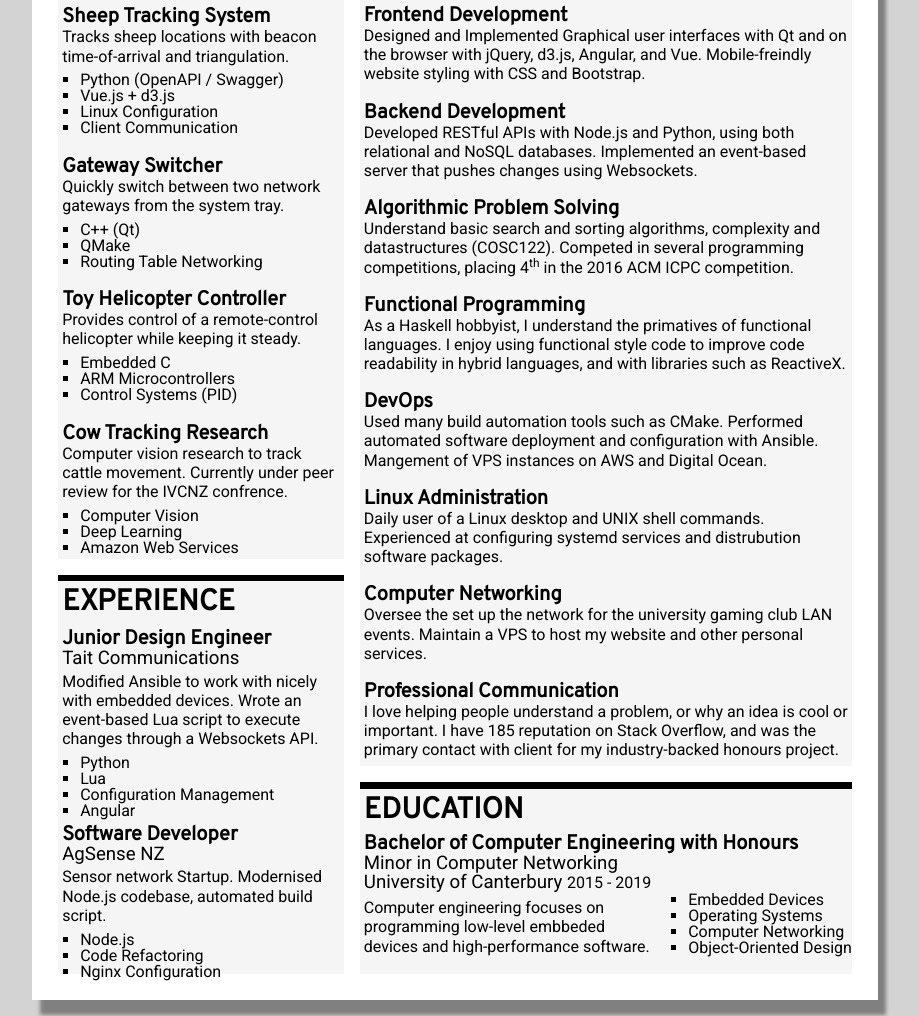
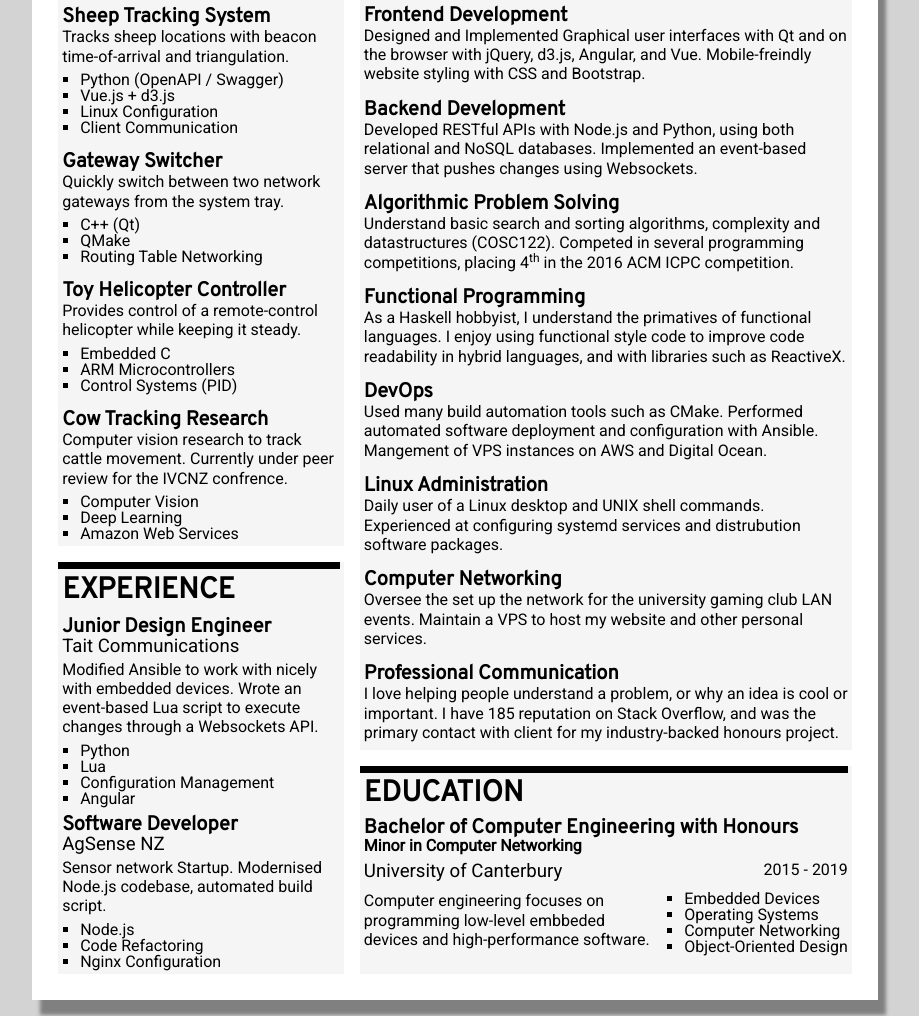
Before and after one commit to liamdiprose/liamdiprose.github.io, a website: page index.html in a window 1280 px wide. Shown: the part 191-1207 px from the top of the page, without its empty margins (185-1104 px from the left). Drawn offline with nearby package versions, Linux system fonts and the light colour scheme; files that its build step writes are made by us from their sources.

Commit message:
Comforatbility changes

```diff
--- a/src/style.scss
+++ b/src/style.scss
@@ -163,6 +163,8 @@ section {
   }
   background-color: whitesmoke;
   padding-left: 3pt;
+  padding-right: 3pt;
+  padding-bottom: 1pt;
 }
 
 section {
@@ -222,10 +224,25 @@ section#education {
   }
 
   .education-description {
-    margin-top: 5pt;
     margin-right: 5pt;
     width: 220pt;
   }
+  .title-block {
+    margin-bottom: 6pt;
+  }
+
+  .subdegree {
+    font-weight: bold;
+    font-size: 12pt;
+  }
+
+  .subtitle {
+    display: flex;
+    flex-direction: row;
+    justify-content: space-between;
+    margin-bottom: 8pt;
+  }
+  padding-bottom: 12pt;
 }
 
 section#experience {
@@ -247,4 +264,5 @@ section#experience {
   ul {
     margin-top: 5px;
   }
+
 }
```
